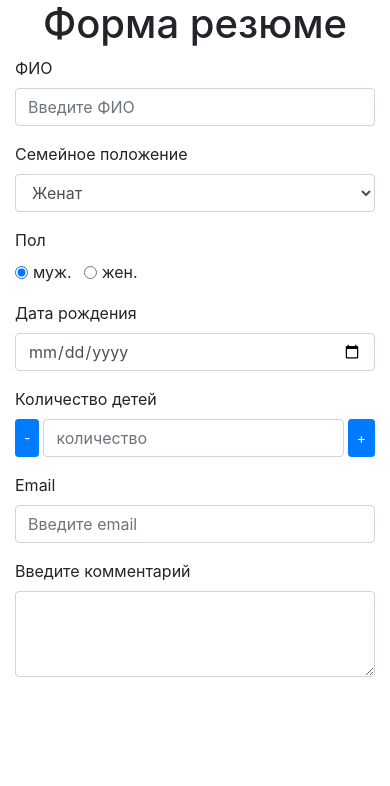
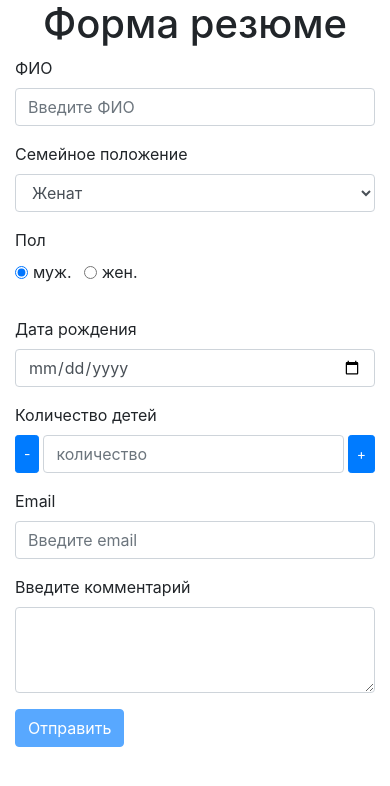
Before and after one commit to sarlackdevelopment/tsum, an Angular app in the folder tsum/: page / in a window 390 px wide. Shown: the top 786 px of the page. Built offline with nearby package versions, Linux system fonts and the light colour scheme.

Commit message:
Готовая валидация ФИО на кириллицу

```diff
--- a/tsum/src/app/form/FIO/FIO.component.html
+++ b/tsum/src/app/form/FIO/FIO.component.html
@@ -1,5 +1,12 @@
-<div class="form-group">
+<div class="form-group" [formGroup]="fioGroup">
     <label for="fio">ФИО</label>
-    <input type="text" class="form-control" id="fio" aria-describedby="fioHelp" placeholder="Введите ФИО">
+    <input
+        type="text"
+        id="fio"
+        class="form-control"
+        aria-describedby="fioHelp"
+        placeholder="Введите ФИО"
+        formControlName="FIO"
+    >
     <!--<small id="fioHelp" class="form-text text-muted">We'll never share your email with anyone else.</small>-->
 </div>
--- a/tsum/src/app/form/FIO/FIO.component.ts
+++ b/tsum/src/app/form/FIO/FIO.component.ts
@@ -1,7 +1,7 @@
-import {Component} from '@angular/core'
+import { Component } from '@angular/core'
 
 @Component({
-    selector: 'fio-component',
-    templateUrl: './FIO.component.html'
+  selector: 'fio-component',
+  templateUrl: './FIO.component.html'
 })
 export class FIOComponent {}
--- a/tsum/src/app/form/form.component.html
+++ b/tsum/src/app/form/form.component.html
@@ -1,7 +1,8 @@
-<form class="container" [formGroup]="form">
+<form class="container" [formGroup]="form" (ngSubmit)="submit()">
     <h1 class="text-center">Форма резюме</h1>
 
-    <fio-component></fio-component>
+    <!--<fio-component></fio-component>
+
     <div class="form-row">
         <family-component class="col-md-6"></family-component>
         <gender-component class="col-md-6"></gender-component>
@@ -13,4 +14,72 @@
     <email-component></email-component>
     <comment-component></comment-component>
 
+    <button class="btn btn-primary" type="submit" [disabled]="form.invalid">Отправить</button>-->
+
+
+    <div class="form-group">
+        <label for="fio">ФИО</label>
+        <input
+            type="text"
+            id="fio"
+            class="form-control"
+            aria-describedby="fioHelp"
+            placeholder="Введите ФИО"
+            formControlName="FIO"
+        >
+    </div>
+    <div class="form-row">
+        <div class="col-md-6 form-group">
+            <label for="birthDate">Семейное положение</label>
+            <select class="form-control">
+                <option>Женат</option>
+                <option>Замужем</option>
+                <option>В разводе</option>
+                <option>Нет</option>
+            </select>
+        </div>
+        <div class="col-md-6 form-group">
+            <label for="gender">Пол</label>
+            <div class="form-group">
+                <div class="form-check form-check-inline">
+                    <input class="form-check-input" type="radio" name="exampleRadios" id="male" checked>
+                    <label class="form-check-label" for="male">
+                        муж.
+                    </label>
+                </div>
+                <div class="form-check form-check-inline">
+                     <input class="form-check-input" type="radio" name="exampleRadios" id="female">
+                    <label class="form-check-label" for="female">
+                        жен.
+                    </label>
+                </div>
+            </div>
+        </div>
+    </div>
+    <div class="form-row">
+        <div class="col-md-6 form-group">
+            <label for="birthDate">Дата рождения</label>
+            <input type="date" class="form-control" id="birthDate" aria-describedby="birthDateHelp" placeholder="Введите дату рождения">
+        </div>
+        <div class="col-md-6 form-group">
+            <label for="countOfChildren">Количество детей</label>
+            <div class="d-flex">
+                <button type="button" class="btn btn-primary btn-sm mr-1">-</button>
+                <input type="text" class="form-control" id="countOfChildren" aria-describedby="countOfChildrenHelp" placeholder="количество">
+                <button type="button" class="btn btn-primary btn-sm ml-1">+</button>
+            </div>
+        </div>
+    </div>
+    <div class="form-group">
+        <label for="emailAddress">Email</label>
+        <input type="email" class="form-control" id="emailAddress" aria-describedby="emailHelp" placeholder="Введите email">
+        <!--<small id="emailHelp" class="form-text text-muted">We'll never share your email with anyone else.</small>-->
+    </div>
+    <div class="form-group">
+        <label for="comment">Введите комментарий</label>
+        <textarea class="form-control" id="comment" rows="3"></textarea>
+    </div>
+
+    <button class="btn btn-primary" type="submit" [disabled]="form.invalid">Отправить</button>
+
 </form>
--- a/tsum/src/app/form/form.component.ts
+++ b/tsum/src/app/form/form.component.ts
@@ -1,14 +1,25 @@
 import { Component, OnInit } from '@angular/core'
-import { FormGroup } from '@angular/forms'
+import { FormGroup, FormControl, Validators } from '@angular/forms'
 
 @Component({
   selector: 'app-form',
   templateUrl: './form.component.html'
 })
 export class FormComponent implements OnInit {
+
   form: FormGroup
 
   ngOnInit() {
-    this.form = new FormGroup({})
+    this.form = new FormGroup({
+      FIO: new FormControl('',
+        [
+          Validators.required,
+          Validators.pattern('^(?! )(?!.* $)[а-яА-ЯёЁ -]+$')
+        ])
+    })
+  }
+
+  submit() {
+    //console.log(this.ghj)
   }
 }
```
